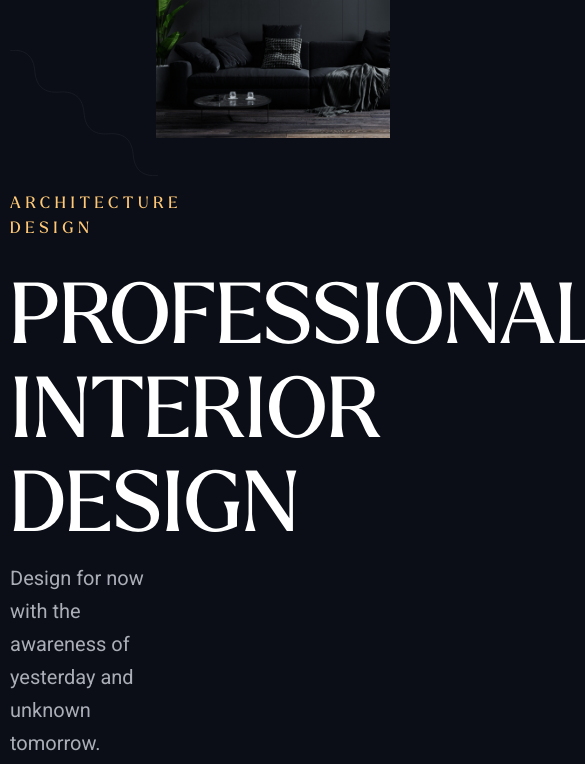
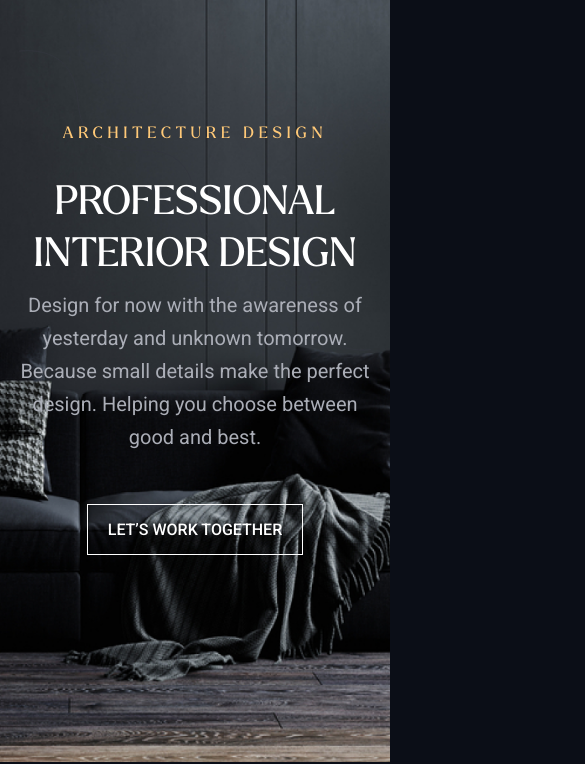
Before and after one commit to progdidi/RMC, a website: page app/index.html in a window 390 px wide. Shown: the part 82-846 px from the top of the page, 585 px wide, since content can reach past the window. Drawn offline with Linux system fonts and the light colour scheme.

Commit message:
fix: media styles header

```diff
--- a/app/scss/blocks/_header.scss
+++ b/app/scss/blocks/_header.scss
@@ -54,8 +54,6 @@
 
 
     .promo {
-        display: flex;
-        align-items: center;
         &__info {
             width: 40%;
             background-image: url(../../images/wavePromo.svg);
@@ -86,6 +84,18 @@
             }
         }
 
+    }
+}
+
+@media (max-width: 1000px) {
+    .header {
+        background-size: 80%;
+        .promo {
+            &__info {
+                padding-top: 90px;
+                width: 80%;
+            }
+        }
     }
 }
 
@@ -149,7 +159,25 @@
     }
 }
 
-@media (max-width: 500px) {
+@media (max-width: 760px) {
+    .header {
+        background-size: cover;
+        .promo {
+            padding-bottom: 20px;
+            &__info {
+                width: 95%;
+                margin: 0 auto;
+                text-align: center;
+                .promo__title {
+                    font-size: 64px;
+                    line-height: 74px;
+                }
+            }
+        }
+    }
+}
+
+@media (max-width: 520px) {
     .header {
         .header__top {
             .logo {
@@ -165,5 +193,33 @@
                 padding: 10px 15px;
             }
         }
+
+        .promo {
+            &__info {
+                .promo__title {
+                    font-size: 50px;
+                    line-height: 62px;
+                }
+
+                .promo__btn {
+                    padding: 12px 20px;
+                }
+            }
+        }
     }
 }
+
+@media (max-width: 440px) {
+    .header {
+        .promo {
+            &__info {
+                padding-top: 70px;
+                .promo__title {
+                    font-size: 40px;
+                    line-height: 52px;
+                }
+
+            }
+        }
+    }
+}
```
Also changed, not shown: app/css/style.min.css.
